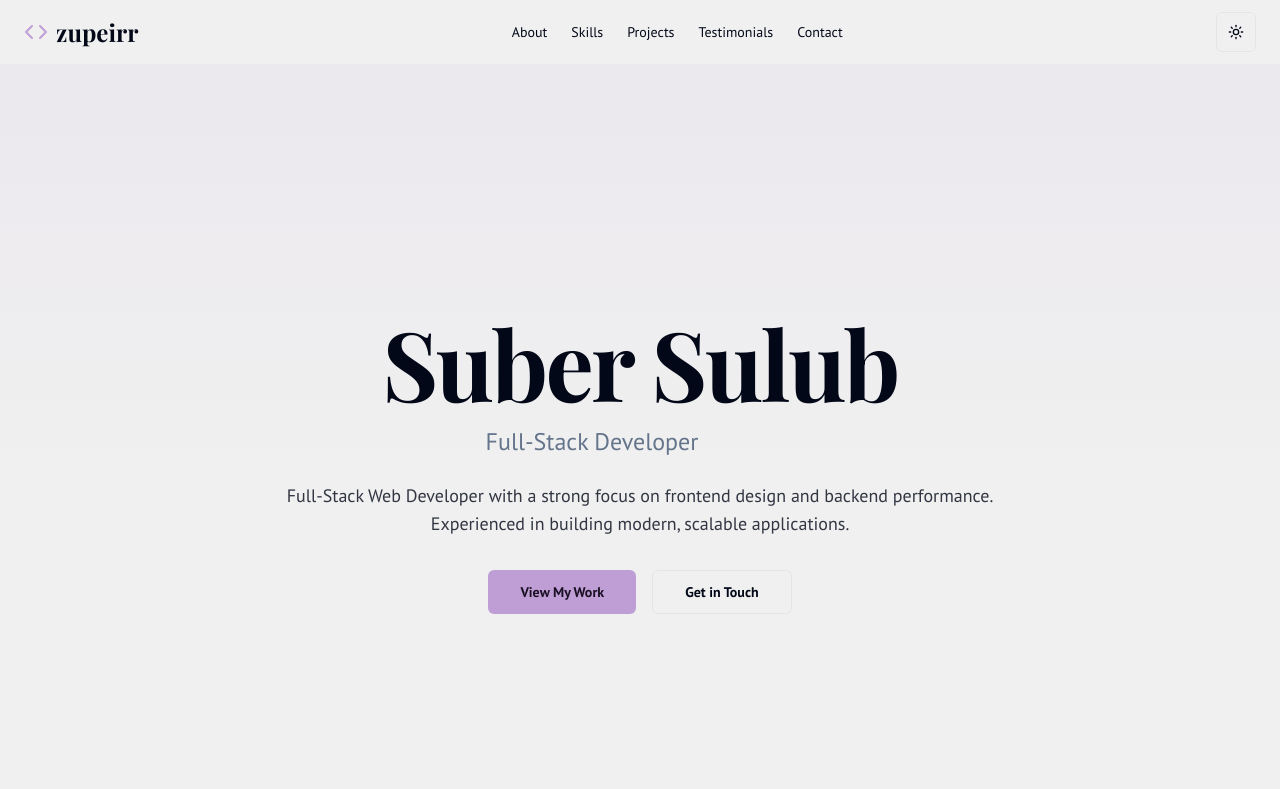
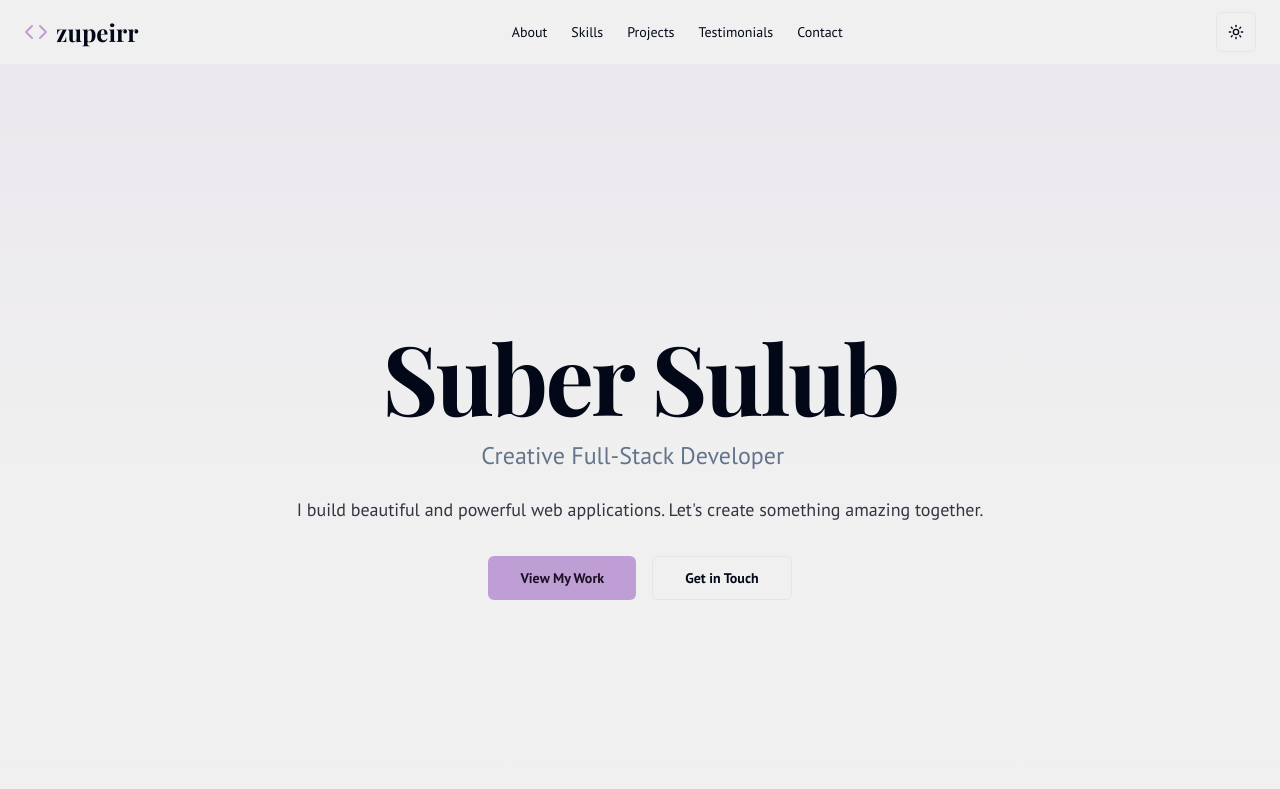
Before and after one commit to zupeirr/myperweb, a Next.js app: page / in a window 1280 px wide. Shown: the top 789 px of the page. Built offline with nearby package versions, Linux system fonts and the light colour scheme.

Commit message:
still i don't see any change just add

```diff
--- a/src/components/hero-section.tsx
+++ b/src/components/hero-section.tsx
@@ -11,10 +11,10 @@ export function HeroSection() {
           Suber Sulub
         </h1>
         <p className="mt-4 max-w-2xl text-lg text-muted-foreground sm:text-xl md:text-2xl">
-          Full-Stack Developer
+          Creative Full-Stack Developer
         </p>
         <p className="mt-6 max-w-3xl text-base text-foreground/80 md:text-lg">
-          Full-Stack Web Developer with a strong focus on frontend design and backend performance. Experienced in building modern, scalable applications.
+          I build beautiful and powerful web applications. Let's create something amazing together.
         </p>
         <div className="mt-8 flex flex-col items-center justify-center gap-4 sm:flex-row">
           <Button asChild size="lg" className="font-bold">
```
